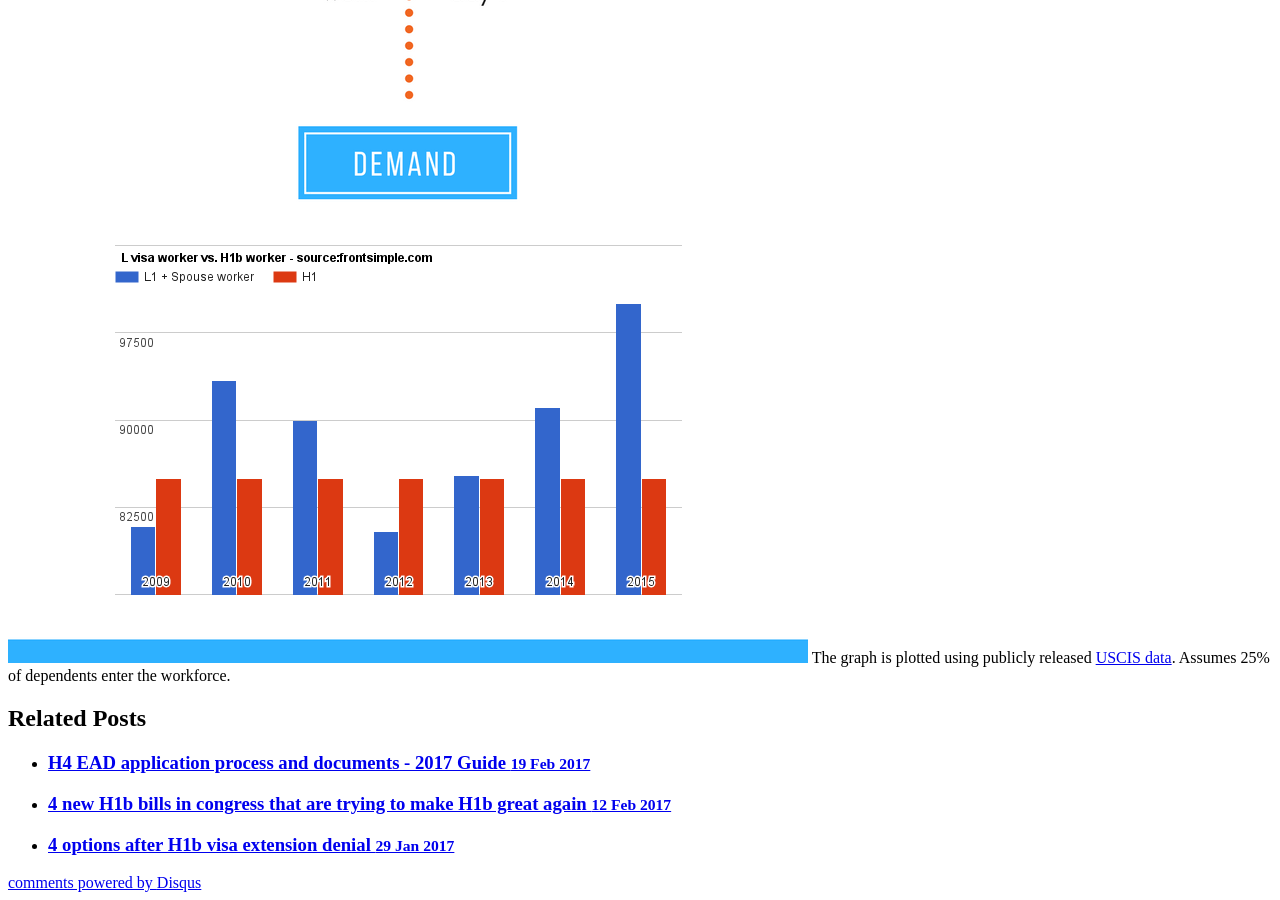
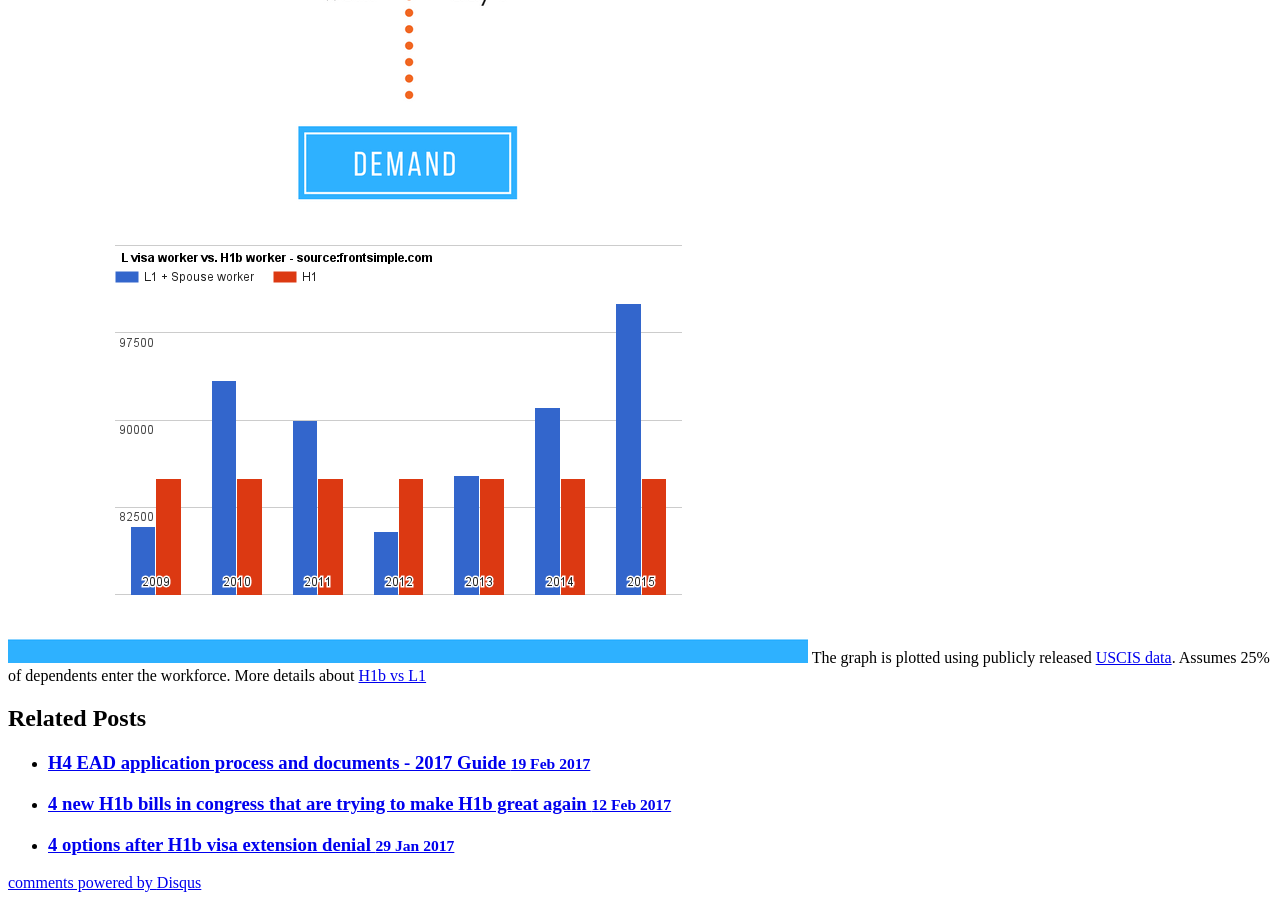
Before and after one commit to gitforwork2/gitforwork.github.io, a Jekyll site: the page built from _posts/2017-2-23-H1b-vs-L1-infographic.md, in a window 1280 px wide and 900 px high, scrolled down 1683 px. Built offline with Jekyll 4.4.1, drawn with Linux system fonts in a browser that asks for light colours; nearby versions of some CDN libraries; comment, search, counter and statistics services are not loaded; some of the changed lines change nothing that is shown; some of the changed text lies outside the part shown.

Commit message:
Update and rename 2017-1-17-H1b-vs-L1-infographic.md to 2017-2-23-H1b-vs-L1-infographic.md

```diff
--- a/_posts/2017-1-17-H1b-vs-L1-infographic.md
+++ b/_posts/2017-2-23-H1b-vs-L1-infographic.md
@@ -1,7 +1,7 @@
 ---
 layout: post
 title: H1b vs L1 visa
-date: 2017-01-17
+date: 2017-02-23
 tags: H1b L1 infographic
 comments: true
 description: H1b and L1 visa comparison infographic
@@ -10,3 +10,4 @@
 ![L1 vs H1b](/assets/images/posts/H1b-vs-L1-infographic-v1.0.png)
 The graph is plotted using publicly released [USCIS data](https://travel.state.gov/content/dam/visas/Statistics/AnnualReports/FY2015AnnualReport/FY15AnnualReport-TableXVIB.pdf).
 Assumes 25% of dependents enter the workforce.
+More details about [H1b vs L1](posts/H1b-visa-vs-L1-visa-comparison/)
```
